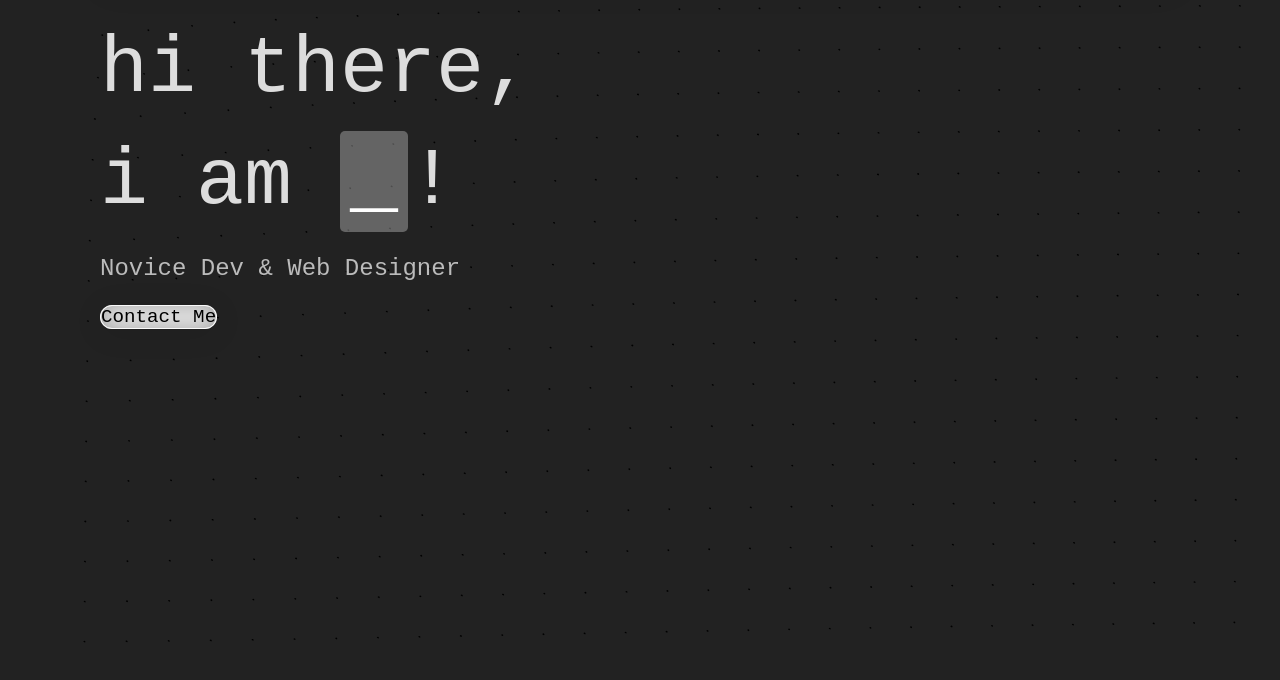
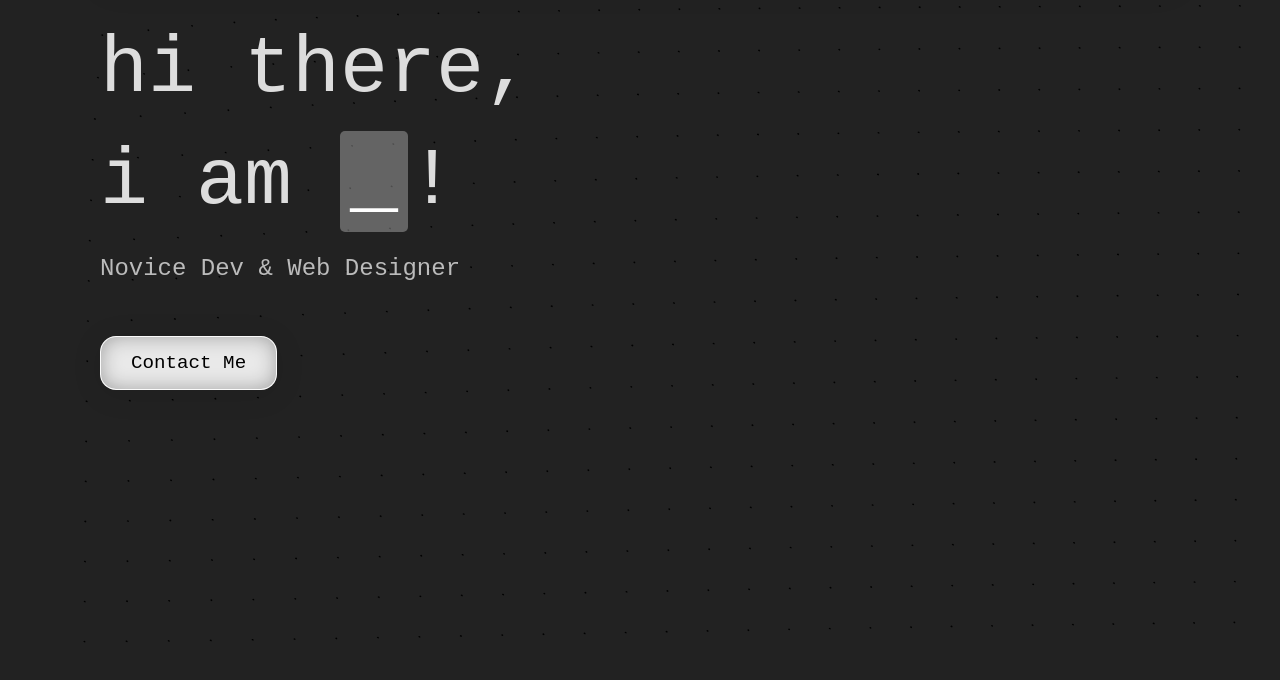
Before and after one commit to eyus00/portfolio-test, a plain HTML site: page index.html in a window 1280 px wide. Both pictures are taken after a click on the button 1154 px from the left and 76 px from the top of the page. Shown: the part 118-798 px from the top of the page. Drawn offline with Linux system fonts and the light colour scheme.

Commit message:
Update main.css

```diff
--- a/styles/main.css
+++ b/styles/main.css
@@ -106,6 +106,37 @@ h1 {
     transition: color 0.3s ease;
 }
 
+.contact-button {
+    display: inline-block;
+    margin-top: 30px;
+    padding: 15px 30px; /* Adjusted padding for larger screens */
+    font-size: 1.5em; /* Increased font size for larger screens */
+    color: #fff;
+    text-decoration: none;
+    background: rgba(0, 0, 0, 0.8);
+    border: 1px solid rgba(0, 0, 0, 0.9);
+    border-radius: 16px;
+    box-shadow: 0 4px 30px rgba(0, 0, 0, 0.1), inset 0 0 20px rgba(255, 255, 255, 0.3);
+    backdrop-filter: blur(5px);
+    -webkit-backdrop-filter: blur(5px);
+    transition: background 0.3s ease, color 0.3s ease;
+}
+
+.contact-button:hover {
+    background: rgba(0, 0, 0, 0.9);
+}
+
+.dark-mode .contact-button {
+    color: #000;
+    background: rgba(255, 255, 255, 0.9);
+    border: 1px solid rgba(255, 255, 255, 0.8);
+    box-shadow: 0 4px 30px rgba(0, 0, 0, 0.1), inset 0 0 20px rgba(0, 0, 0, 0.3);
+}
+
+.dark-mode .contact-button:hover {
+    background: rgba(255, 255, 255, 0.7);
+}
+
 .dark-mode {
     background-color: #222;
     color: #fff;
```
